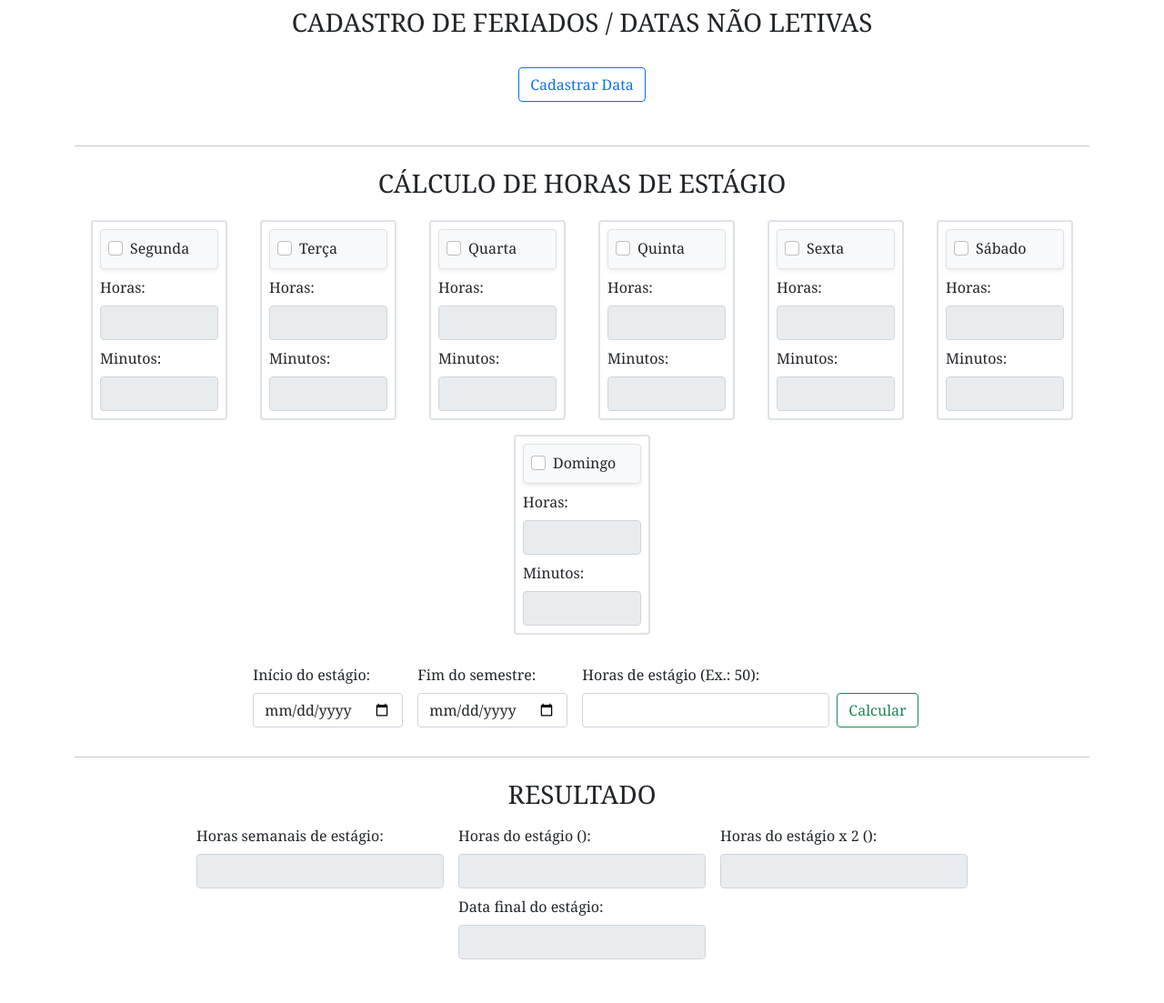
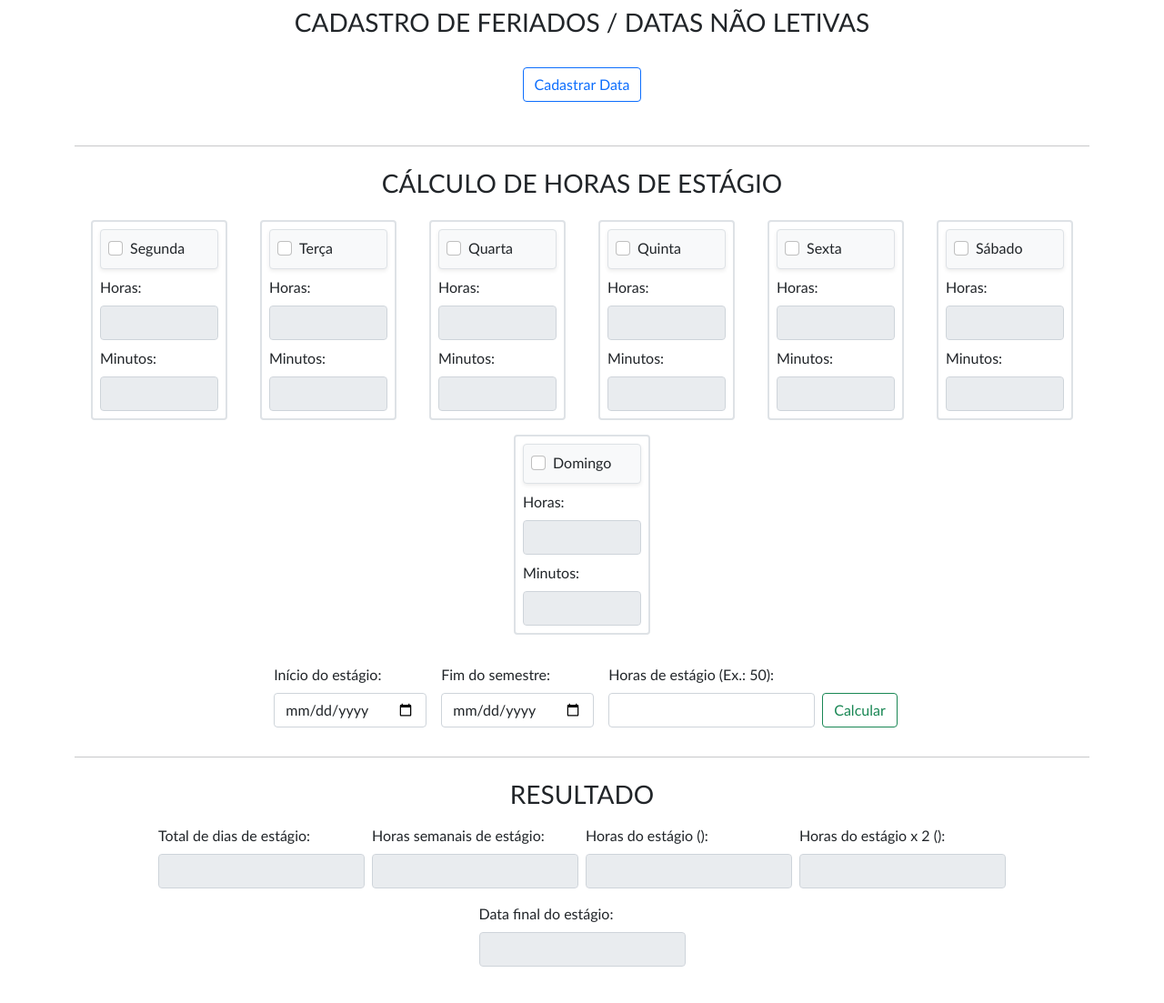
Before and after one commit to Yslandio/sg-estagio_2.0, a PHP site: page / in a window 1280 px wide. Shown: the whole page at 91% size. Before the commit the page ends 1055 px from the top, so only its background shows below. Run offline with PHP 8.4, Linux system fonts and the light colour scheme.

Commit message:
Ajuste na exibição de dados no inputs de resultado
Modificado a verificação de exibição de valores dos inputs.

```diff
--- a/assets/css/style.css
+++ b/assets/css/style.css
@@ -4,7 +4,7 @@
 }
 
 body {
-    font-family:Cambria, Cochin, Georgia, Times, 'Times New Roman', serif;
+    font-family:'Trebuchet MS', 'Lucida Sans Unicode', 'Lucida Grande', 'Lucida Sans', Arial, sans-serif;
 }
 
 .box-day {
--- a/index.php
+++ b/index.php
@@ -116,8 +116,7 @@
 
                     $hoursWeek += $minutesWeek * 0.01;
 
-                    $hoursStage = 0;
-                    // $minutesStage = 0;
+                    $countDays = $hoursStage = $minutesStage = 0;
 
                     $dateEndStage = '';
 
@@ -141,8 +140,13 @@
                             if (!in_array($dt->format('d/m/Y'), $getHolidays) && in_array($dt->format('N'), $days)) {
                                 foreach ($weekDays as $key => $weekDay) {
                                     if (($key + 1) == $dt->format('N')) {
+                                        $countDays++;
                                         $hoursStage += $hoursDays[$weekDay];
-                                        // $minutesStage += $minutesDays[$weekDay];
+                                        $minutesStage += $minutesDays[$weekDay];
+                                        while ($minutesStage >= 60) {
+                                            $minutesStage -= 60;
+                                            $hoursStage++;
+                                        }
                                     }
                                 }
 
@@ -150,6 +154,8 @@
                                 if ($hoursStage >= $hoursStageCourse) break;
                             }
                         }
+
+                        $hoursStage += $minutesStage * 0.01;
                     } else {
                         $msg = 'Informe as hora(s)/minutos do(s) dia(s) de estágio.';
                         include('components/msg_fail.php');
@@ -174,20 +180,24 @@
             <h3 class="title text-center my-2">RESULTADO</h3>
         </div>
 
-        <div class="col-12 d-flex flex-wrap justify-content-center mb-4">
-            <div class="mx-2">
+        <div class="col-12 d-flex flex-wrap gap-2 justify-content-center mb-4">
+            <div>
+                <label class="form-label">Total de dias de estágio:</label>
+                <input class="form-control w-auto" type="text" name="dias" value="<?= !empty($countDays) ? $countDays .' dia(s)' : ''; ?>" disabled>
+            </div>
+            <div>
                 <label class="form-label">Horas semanais de estágio:</label>
-                <input class="form-control w-auto" type="text" name="dias" value="<?= $hoursWeek ?? ''; ?>" disabled>
+                <input class="form-control w-auto" type="text" name="dias" value="<?= !empty($hoursWeek) ? $hoursWeek .' hora(s)' : ''; ?>" disabled>
             </div>
-            <div class="mx-2">
+            <div>
                 <label class="form-label">Horas do estágio (<?= $hoursStageCourse ?? ''; ?>):</label>
-                <input class="form-control w-auto" type="text" name="dias" value="<?= $hoursStage ?? ''; ?>" disabled>
+                <input class="form-control w-auto" type="text" name="dias" value="<?= !empty($hoursStage) ? $hoursStage  .' hora(s)' : ''; ?>" disabled>
             </div>
-            <div class="mx-2">
+            <div>
                 <label class="form-label">Horas do estágio x 2 (<?= isset($hoursStageCourse) ? $hoursStageCourse * 2 : ''; ?>):</label>
-                <input class="form-control w-auto" type="text" name="dias" value="<?= isset($hoursStage) ? $hoursStage * 2 : ''; ?>" disabled>
+                <input class="form-control w-auto" type="text" name="dias" value="<?= isset($hoursStage) ? $hoursStage * 2 .' hora(s)' : ''; ?>" disabled>
             </div>
-            <div class="mx-2">
+            <div>
                 <label class="form-label">Data final do estágio:</label>
                 <input class="form-control w-auto" type="text" name="dias" value="<?= $dateEndStage ?? ''; ?>" disabled>
             </div>
```
